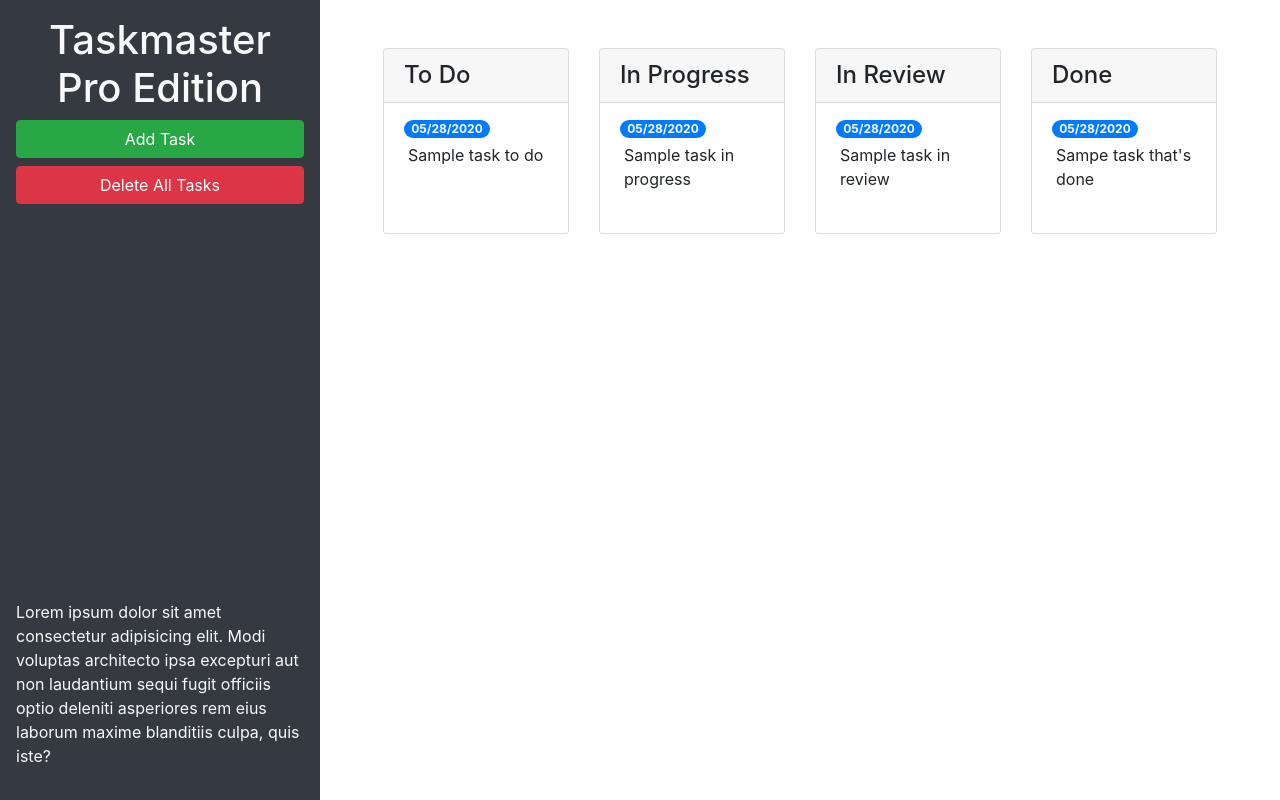
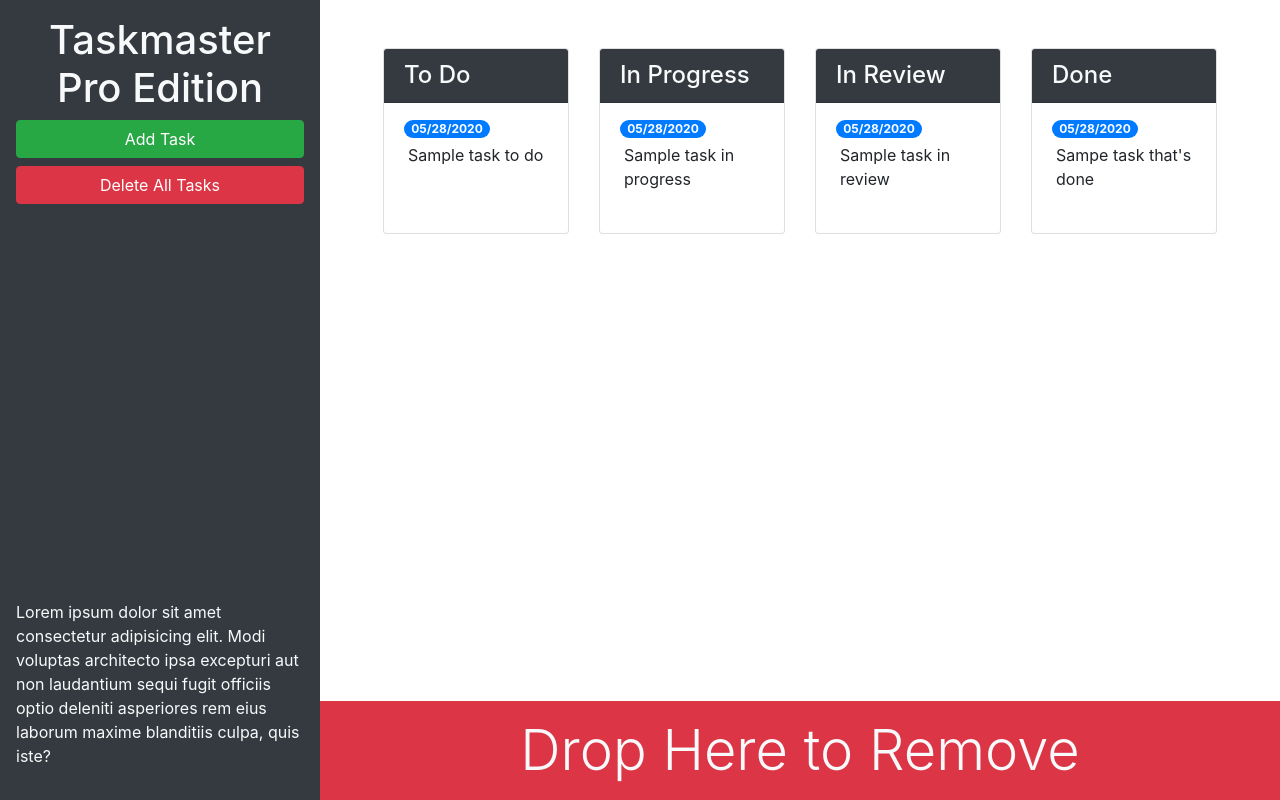
Before and after one commit to lrivales/taskmaster-pro, a plain HTML site: page index.html in a window 1280 px wide. Drawn offline with nearby package versions, Linux system fonts and the light colour scheme.

Commit message:
update layout

```diff
--- a/index.html
+++ b/index.html
@@ -13,22 +13,22 @@
 <body>
 
   <div class="row min-vh-100 no-gutters">
-    <header class="col-12 col-lg-3 bg-dark text-light d-flex flex-column p-4 p-lg-3">
+    <header class="col-12 col-lg-3 bg-dark text-light sticky-top d-flex flex-column p-4 p-lg-3">
       <h1 class="text-center">Taskmaster Pro Edition</h1>
       <button id="create-task" class="btn btn-block btn-success" data-toggle="modal" data-target="#task-form-modal">Add
         Task</button>
       <button id="remove-tasks" class="btn btn-block btn-danger">Delete All Tasks</button>
-      <p class="mt-auto">Lorem ipsum dolor sit amet consectetur adipisicing elit. Modi voluptas architecto ipsa
+      <p class="mt-auto d-none d-lg-block">Lorem ipsum dolor sit amet consectetur adipisicing elit. Modi voluptas architecto ipsa
         excepturi aut non
         laudantium sequi fugit officiis optio deleniti asperiores rem eius laborum maxime blanditiis culpa, quis iste?
       </p>
     </header>
-    <main class="col-12 col-lg-9">
+    <main class="col-12 col-lg-9 d-flex flex-column">
       <div class="m-5 row justify-content-around">
         <!-- todo start -->
         <div class="col-12 col-md-6 col-xl-3 mb-3">
           <div class="card">
-            <h4 class="card-header">
+            <h4 class="card-header text-light bg-dark">
               To Do
             </h4>
             <ul id="list-toDo" class="list-group list-group-flush">
@@ -43,7 +43,7 @@
         <!-- in progress start -->
         <div class="col-12 col-md-6 col-xl-3 mb-3">
           <div class="card">
-            <h4 class="card-header">
+            <h4 class="card-header text-light bg-dark">
               In Progress
             </h4>
               <ul id="list-inProgress" class="list-group list-group-flush">
@@ -58,7 +58,7 @@
         <!-- in review start -->
         <div class="col-12 col-md-6 col-xl-3 mb-3">
           <div class="card">
-            <h4 class="card-header">
+            <h4 class="card-header text-light bg-dark">
               In Review
             </h4>
             <ul id="list-inReview" class="list-group list-group-flush">
@@ -73,7 +73,7 @@
         <!-- done start -->
         <div class="col-12 col-md-6 col-xl-3 mb-3">
           <div class="card">
-            <h4 class="card-header">
+            <h4 class="card-header text-light bg-dark">
               Done
             </h4>
             <ul id="list-done" class="list-group list-group-flush">
@@ -85,6 +85,11 @@
           </div>
         </div>
         <!-- done end -->
+      </div>
+      <div id="trash" class="mt-auto">
+        <div class="w-100 bg-danger p-3 text-center text-light display-4">
+          Drop Here to Remove
+        </div>
       </div>
     </main>
   </div>
```
